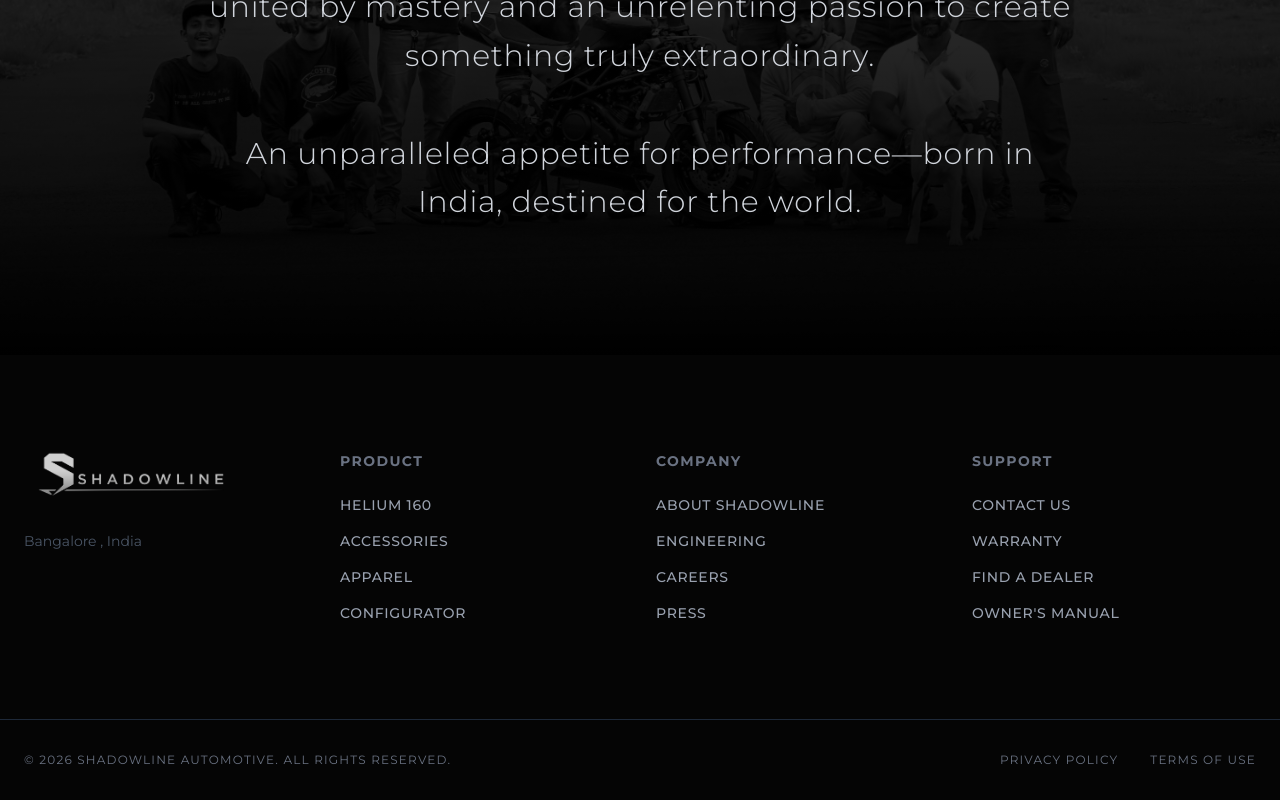
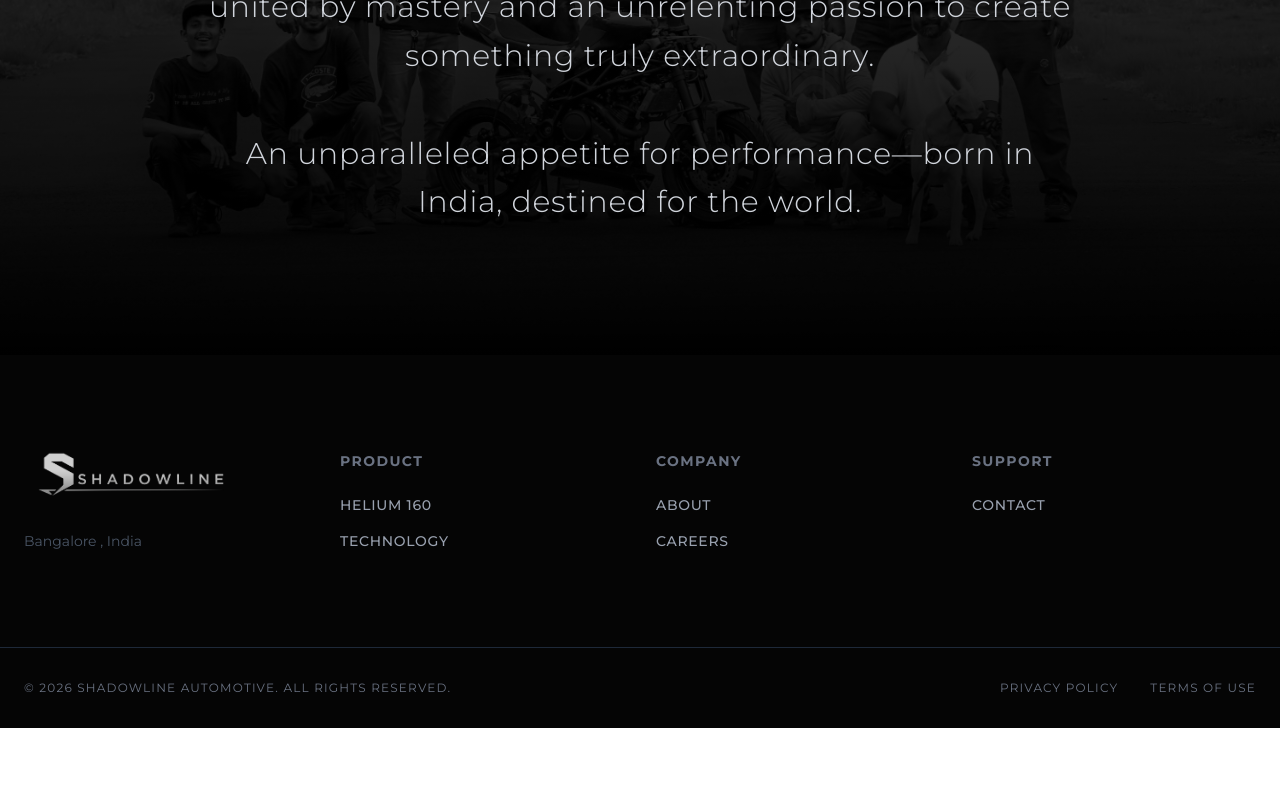
Before and after one commit to LazyWiz007/shadowline-automotive, a Next.js app: page /about in a window 1280 px wide. Shown: the part 4105-4905 px from the top of the page. After the commit the page ends 4833 px from the top, so only its background shows below. Built offline with nearby package versions, Linux system fonts and the light colour scheme.

Commit message:
style: refine hero layout and sync footer links with header menu

```diff
--- a/src/components/Footer.tsx
+++ b/src/components/Footer.tsx
@@ -11,24 +11,17 @@ const links = {
 
 // New data structures for the updated footer links
 const product = [
-    { name: "Helium 160", href: "/products/helium-160" },
-    { name: "Accessories", href: "/products/accessories" },
-    { name: "Apparel", href: "/products/apparel" },
-    { name: "Configurator", href: "/configurator" },
+    { name: "Helium 160", href: "/#" },
+    { name: "Technology", href: "/#technology" },
 ];
 
 const company = [
-    { name: "About Shadowline", href: "/company/about" },
-    { name: "Engineering", href: "/company/engineering" },
-    { name: "Careers", href: "/company/careers" },
-    { name: "Press", href: "/company/press" },
+    { name: "About", href: "/about" },
+    { name: "Careers", href: "#" },
 ];
 
-const models = [ // Renamed from 'support' to 'models' based on usage in diff
-    { name: "Contact Us", href: "/support/contact" },
-    { name: "Warranty", href: "/support/warranty" },
-    { name: "Find a Dealer", href: "/support/dealers" },
-    { name: "Owner's Manual", href: "/support/manual" },
+const supportLinks = [
+    { name: "Contact", href: "#" },
 ];
 
 
@@ -75,6 +68,12 @@ export default function Footer() {
                             <Link
                                 key={link.name}
                                 href={link.href}
+                                onClick={(e) => {
+                                    if (link.name === "Careers") {
+                                        e.preventDefault();
+                                        alert("No vacancy at the moment, but you can mail sales@shadowlineautomotive.com");
+                                    }
+                                }}
                                 className="text-sm font-medium uppercase tracking-wider text-gray-400 hover:text-white transition-colors duration-300 w-fit"
                             >
                                 {link.name}
@@ -87,7 +86,7 @@ export default function Footer() {
                 <div>
                     <h4 className="font-sans text-sm font-bold uppercase tracking-widest text-gray-500 mb-6">Support</h4>
                     <div className="flex flex-col gap-4">
-                        {models.map((link) => (
+                        {supportLinks.map((link) => (
                             <Link
                                 key={link.name}
                                 href={link.href}
--- a/src/components/Hero.tsx
+++ b/src/components/Hero.tsx
@@ -33,13 +33,13 @@ export default function Hero() {
             </div>
 
             {/* Desktop Content - Title & Buttons below it */}
-            <div className="absolute top-[40%] left-24 z-20 hidden md:block">
+            <div className="absolute bottom-12 md:bottom-24 left-8 md:left-24 z-20 hidden md:block">
                 <motion.div
-                    initial={{ opacity: 0, x: -50 }}
-                    animate={{ opacity: 1, x: 0 }}
+                    initial={{ opacity: 0, y: 20 }}
+                    animate={{ opacity: 1, y: 0 }}
                     transition={{ duration: 1, ease: "easeOut" }}
                 >
-                    <h1 className="text-8xl font-extrabold tracking-wide uppercase italic text-white drop-shadow-sm font-brand leading-none">
+                    <h1 className="text-6xl font-extrabold tracking-wide uppercase italic text-white drop-shadow-sm font-brand leading-none">
                         Helium 160
                     </h1>
 
@@ -64,15 +64,15 @@ export default function Hero() {
                 </motion.div>
             </div>
 
-            {/* Mobile Content - Title at top, Buttons at bottom */}
-            <div className="md:hidden absolute inset-0 z-20 flex flex-col justify-between p-6 py-20 pointer-events-none">
+            {/* Mobile Content - Cluster at bottom */}
+            <div className="md:hidden absolute inset-0 z-20 flex flex-col justify-end p-8 pb-16 pointer-events-none">
                 <motion.div
-                    initial={{ opacity: 0, y: -20 }}
+                    initial={{ opacity: 0, y: 20 }}
                     animate={{ opacity: 1, y: 0 }}
                     transition={{ duration: 1, ease: "easeOut" }}
-                    className="pointer-events-auto"
+                    className="pointer-events-auto mb-8"
                 >
-                    <h1 className="text-5xl font-extrabold tracking-wide uppercase italic text-white drop-shadow-sm font-brand leading-none">
+                    <h1 className="text-4xl font-extrabold tracking-wide uppercase italic text-white drop-shadow-sm font-brand leading-none">
                         Helium 160
                     </h1>
                 </motion.div>
@@ -80,8 +80,8 @@ export default function Hero() {
                 <motion.div
                     initial={{ opacity: 0, y: 20 }}
                     animate={{ opacity: 1, y: 0 }}
-                    transition={{ duration: 1, delay: 0.5, ease: "easeOut" }}
-                    className="flex flex-col gap-4 w-full pointer-events-auto pb-8"
+                    transition={{ duration: 1, delay: 0.3, ease: "easeOut" }}
+                    className="flex flex-col gap-3 w-full pointer-events-auto"
                 >
                     <button
                         onClick={openModal}
```
